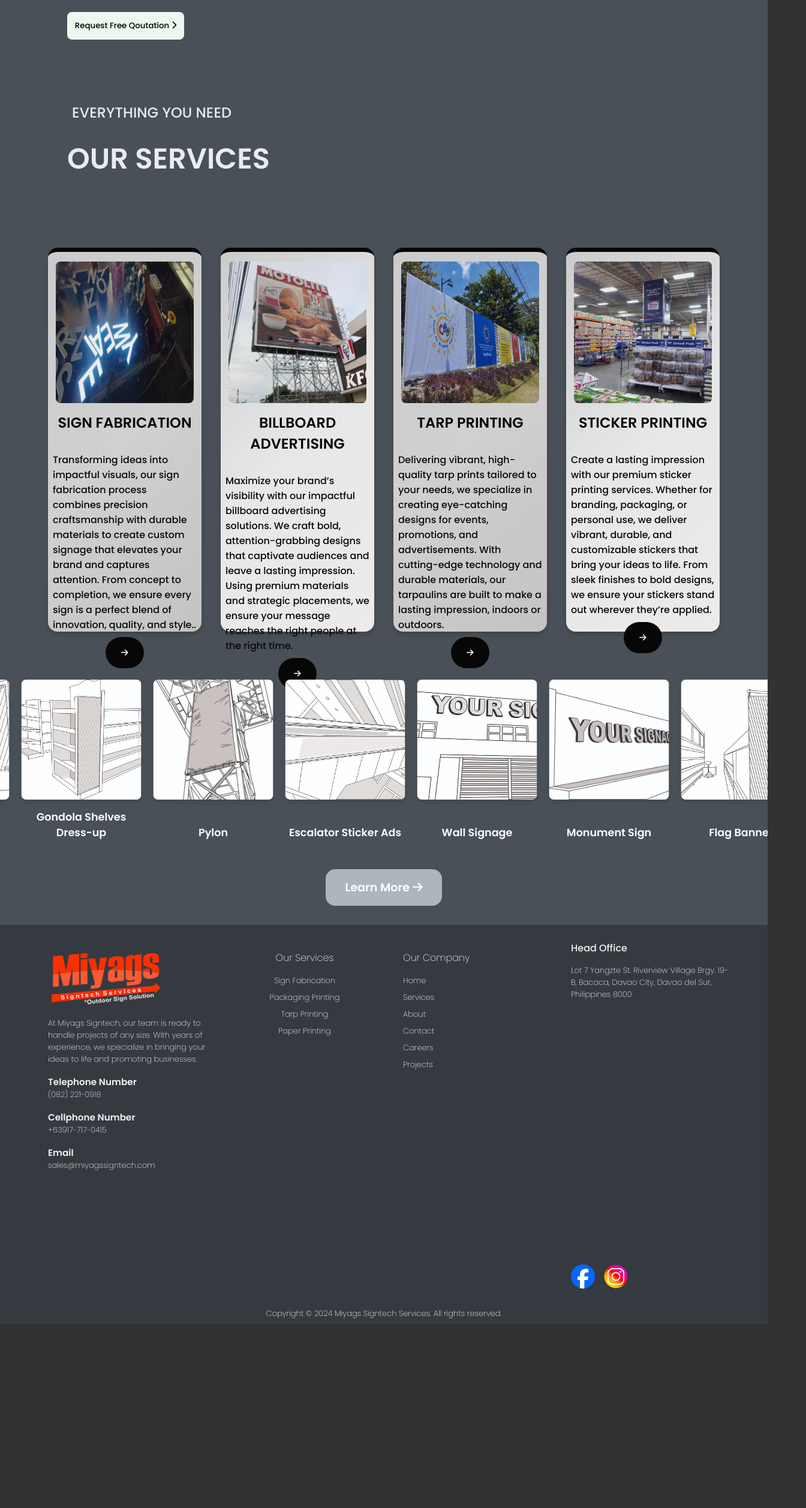
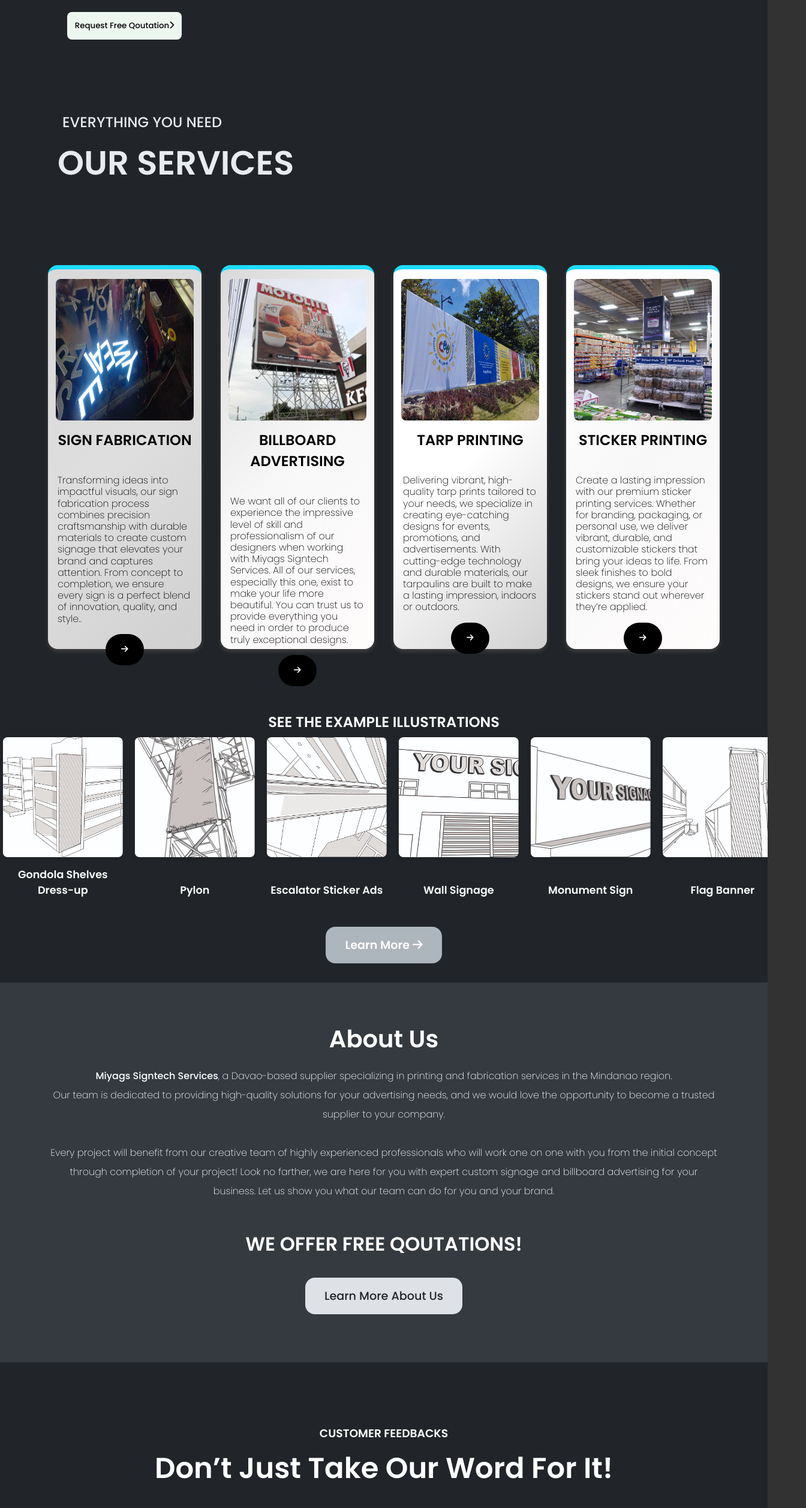
Before and after one commit to reyntors/Miyags-Signtech-Services-Website, a React (Create React App) app: page / in a window 1280 px wide. Shown: the part 2004-4518 px from the top of the page at 60% size, 1344 px wide, since content can reach past the window. Before the commit the page ends 4212 px from the top, so only its background shows below. Built offline with nearby package versions, Linux system fonts and the light colour scheme; grey boxes are pictures that could not be loaded.

Commit message:
so many added

```diff
--- a/src/App.jsx
+++ b/src/App.jsx
@@ -10,6 +10,7 @@ import { useEffect, useState } from "react";
 import ScrollUp from "./components/ScrollUp/scrollUp";
 import ShelfTalker from "./components/ShelfTalkerPage/shelfTalker";
 import Services from "./components/WeBuild/services"
+import Feedbacks from "./components/Feedbacks/feedbacks"
 
 
 function App() {
@@ -47,7 +48,8 @@ function App() {
               <Route path="/" element={
                 <>
                   <Services/>
-
+                  <About />
+                  <Feedbacks/>
 
 
                 </>
--- a/src/components/About/about.css
+++ b/src/components/About/about.css
@@ -1,13 +1,13 @@
 #about {
-    position: relative;
-    display: flex; /* Arrange children side-by-side */
-    align-items: flex-start;
-    justify-content: space-between;
+    display: flex;
+    align-items: center;
+    justify-content: center;
     width: 100%;
-    padding: 2rem;
+    padding: 5rem;
     background: #343a40;
     color: #fff;
-    text-align: left;
+    text-align: center;
+
   }
 
   .about-content {
@@ -22,13 +22,16 @@
     font-size: 2.5rem;
     font-weight: 600;
     color: rgb(255, 255, 255);
+    align-items: center;
+    justify-content: center;
+    text-align: center;
   }
 
   .aboutDesc {
     margin-top: 1rem;
     font-weight: 300;
     font-size: 1rem;
-    line-height: 4;
+    line-height: 2;
   }
 
   .connect-btn-container {
@@ -55,3 +58,9 @@
   .miyags{
     font-weight: 400;
   }
+
+  .about-content h1{
+    position: relative;
+    top: 1rem;
+    font-size: 2rem;
+  }
--- a/src/components/About/about.jsx
+++ b/src/components/About/about.jsx
@@ -25,8 +25,12 @@ const About = () => {
               advertising needs, and we would love the opportunity to become a
               trusted supplier to your company.
             </p>
+            <br/>
+            <p>Every project will benefit from our creative team of highly experienced professionals who will work one on one with you from the initial concept through completion of your project! Look no farther, we are here for you with expert custom signage and billboard advertising for your business. Let us show you what our team can do for you
+            and your brand.</p>
+            <h1>WE OFFER  FREE QOUTATIONS!</h1>
             <div className="connect-btn-container">
-
+              <button className='connect-btn'>Learn More About Us</button>
             </div>
           </div>
         </motion.div>
--- /dev/null
+++ b/src/components/Feedbacks/feedbacks.css
@@ -0,0 +1,82 @@
+#feedbacks{
+    justify-content: center;
+    align-items: center;
+    text-align: center;
+    width: 100%;
+    padding: 5rem;
+    height: 70rem;
+    background: #212529;
+}
+
+.feedback-container{
+    display: flex;
+    position: relative;
+    top: 2rem;
+    gap: 1rem;
+    line-height: 2;
+}
+
+.feedback1 ,.feedback2 , .feedback3{
+    background: white;
+    color: black;
+    border-radius: 1rem;
+    padding: 1rem;
+    text-align: left;
+}
+
+.feedback-sub{
+    font-size: 3rem;
+    font-weight: 600;
+}
+
+.project-container{
+    display: flex;
+    justify-content: center;
+    padding: 5rem;
+    margin-top: 1rem;
+    gap: 10rem;
+}
+
+.founded h1 , .clients h1, .projects h1{
+    font-weight: 400;
+}
+
+.founded p , .clients p, .projects p{
+    font-weight: 600;
+    font-size: 3rem;
+}
+
+.light-up{
+    padding: 3rem;
+    background: white;
+    color: #212529;
+    width: 100%;
+    border-radius: 10px;
+}
+
+.light-up h1{
+    font-size: 3.5rem;
+}
+
+.light-up p{
+    margin-top: 1rem;
+    line-height: 2;
+    font-size: 1.2rem;
+}
+
+.light-up button{
+    margin-top: 4rem;
+    background: #212529;
+    border: none;
+    padding: 20px;
+    border-radius: 5px;
+    color: white;
+    font-weight: 400;
+    transform: scale(1);
+    transition: transform 0.3s ease;
+}
+
+.light-up button:hover{
+    transform: scale(1.2);
+    background: #4a4a4b;
+}
--- /dev/null
+++ b/src/components/Feedbacks/feedbacks.jsx
@@ -0,0 +1,92 @@
+import './feedbacks.css';
+import React from 'react';
+import {  Link as RouterLink } from "react-router-dom";
+import {motion } from 'framer-motion'
+
+
+const handleScrollToTop = () => {
+    window.scrollTo({ top: 0, behavior: 'smooth' });
+  };
+
+
+
+
+const Feedbacks = () =>{
+
+return(
+    <motion.section
+      initial={{ opacity: 0, x: 100 }}
+      whileInView={{ opacity: 1, x: 0 }}
+      viewport={{ once: true, amount: 0.5 }}
+      transition={{ duration: 0.5 }}
+      >
+    <section id="feedbacks">
+
+        <h1>CUSTOMER FEEDBACKS</h1>
+        <h2 className='feedback-sub'>Don’t Just Take Our Word For It!</h2>
+
+                <div className="feedback-container">
+
+                        <div className="feedback1">
+                       <p> “Been using sign tech as long as I can remember! Always friendly, great services and honest pricing.”   </p>
+                       <h3>- Customer 1</h3>
+                        </div>
+
+                        <div className="feedback2">
+                       <p> “I’ve had MIYAGS SIGNTECH do 3 projects for my business. Each time, they’ve delivered a quality product for a fair price. Definitely recommend.”   </p>
+                       <h3>- Customer 2</h3>
+                        </div>
+
+                        <div className="feedback3">
+                       <p> “FAST!!!! Friendly people that got 3 back windows done in 15 minutes easy. HIGHLY RECOMMENDED!!!”  </p>
+                       <h3>- Customer 3</h3>
+                        </div>
+
+
+                </div>
+                 <motion.div
+                                        initial={{ opacity: 0, y: 100 }}
+                                        whileInView={{ opacity: 1, y: 0 }}
+                                        viewport={{ once: true, amount: 0.5 }}
+                                        transition={{ duration: 1 }}
+                                        >
+                    <div className="project-container">
+                    <div className="founded">
+                            <h1>FOUNDED</h1>
+                            <p>2017</p>
+                        </div>
+                        <div className="clients">
+                            <h1>ACTIVE CLIENTS</h1>
+                            <p>20</p>
+                        </div>
+                        <div className="projects">
+                            <h1>PROJECTS</h1>
+                            <p>1K+</p>
+                        </div>
+                     </div>
+                     </motion.div>
+                     <motion.div
+                                        initial={{ opacity: 0, x: 100 }}
+                                        whileInView={{ opacity: 1, x: 0 }}
+                                        viewport={{ once: true, amount: 0.5 }}
+                                        transition={{ duration: 1 }}
+                                        >
+                     <div className="light-up">
+                        <h1>BRIGHTEN YOUR BRAND TODAY!</h1>
+                        <p>Elevate your business’ visibility with our striking signs and billboards. Here at SIGN-TECH.com, we provide inventive, high-quality services that are designed to make an impact. Get in touch today to get started!</p>
+                        <RouterLink to='/contact' onClick={handleScrollToTop}>
+                        <button>Let's Get Started</button>
+                        </RouterLink>
+                     </div>
+                     </motion.div>
+
+    </section>
+    </motion.section>
+
+
+);
+
+
+}
+
+export default Feedbacks;
--- a/src/components/WeBuild/services.css
+++ b/src/components/WeBuild/services.css
@@ -10,7 +10,7 @@
   top: 3rem;
   position: relative;
   text-align: center;
-  background-color: #495057;
+  background-color: #212529;
   width: 100vw;
   right: 2rem;
   padding-bottom: 2rem;
@@ -430,8 +430,11 @@
   padding: 0.8rem;
   border: none;
   margin-top: 1rem;
+  transform: scale(1);
+  transition: transform 0.3s ease;
 }
 .qoutation:hover{
+  transform: scale(1.2);
   background: greenyellow;
 }
 
@@ -441,14 +444,26 @@
   left: 5rem;
 }
 
-.text-content .explore{
+
+.text-content2{
+
+  align-items: left;
+  text-align: left;
+  position: relative;
+  width: 100%;
+  padding: 1rem;
+
+}
+.text-content2 .explore{
   font-size: 1.5rem;
   font-weight: 400;
   margin-top: 1rem;
+  left: 5rem;
+  position: relative;
 }
 
-.text-content .services-title{
-  font-size: 3rem;
+.text-content2 .services-title{
+  font-size: 3.5rem;
   font-weight: 600;
 
 }
@@ -457,7 +472,8 @@
   display: flex;
   gap: 2rem;
   padding: 5rem;
-  opacity: 0.9;
+
+
 }
 
 .sign-fabrication{
@@ -470,16 +486,28 @@
   width: 30%;
   border-radius: 1rem;
   height: 40rem;
-  border-top: 7px solid #000000;
+  border-top: 7px solid #1cddff;
+  transform: scale(1);
+  transition: transform 0.3s ease;
+
 }
+
+.sign-fabrication:hover{
+  transform: scale(1.1);
+}
+
 
 .sign-fabrication p, h1{
   margin-top: 1rem;
   padding: 0.5rem;
+
 }
 
 .sign-fabrication p{
   text-align: left;
+  font-weight: 300;
+  line-height: 1.2;
+  padding: 1rem;
 }
 
 .sign-fabrication img{
@@ -511,8 +539,17 @@
   width: 30%;
   border-radius: 1rem;
   height: 40rem;
-  border-top: 7px solid #000000;
+  border-top: 7px solid #1cddff;
+
+  transform: scale(1);
+  transition: transform 0.3s ease;
+
 }
+
+.billboard:hover{
+  transform: scale(1.1);
+}
+
 
 .billboard p, h1{
   margin-top: 1rem;
@@ -521,6 +558,9 @@
 
 .billboard p{
   text-align: left;
+  font-weight: 300;
+  line-height: 1.2;
+  padding: 1rem;
 }
 
 .billboard img{
@@ -544,15 +584,24 @@
 .tarp-printing{
   justify-content: center;
   flex-direction: column;
-  background: linear-gradient(135deg, #d9d9d9, #dfdede, #d1d0d0);
+  background: linear-gradient(135deg, #ffffff, #ffffff, #d1d0d0);
   box-shadow: 0px 4px 6px #414040;
   padding-bottom: 10rem;
   color: black;
   width: 30%;
   border-radius: 1rem;
   height: 40rem;
-  border-top: 7px solid #000000;
+  border-top: 7px solid #1cddff;
+
+  transform: scale(1);
+  transition: transform 0.3s ease;
+
 }
+
+.tarp-printing:hover{
+  transform: scale(1.1);
+}
+
 
 .tarp-printing p, h1{
   margin-top: 1rem;
@@ -561,6 +610,9 @@
 
 .tarp-printing p{
   text-align: left;
+  font-weight: 300;
+  line-height: 1.2;
+  padding: 1rem;
 }
 
 .tarp-printing img{
@@ -584,15 +636,24 @@
 .sticker-printing{
   justify-content: center;
   flex-direction: column;
-  background: linear-gradient(135deg, #d9d9d9, #f8f8f8, #fffcfc);
+  background: linear-gradient(135deg, #ffffff, #f8f8f8, #fffcfc);
   box-shadow: 0px 4px 6px #414040;
   padding-bottom: 10rem;
   color: black;
   width: 30%;
   border-radius: 1rem;
   height: 40rem;
-  border-top: 7px solid #000000;
+  border-top: 7px solid #1cddff;
+
+  transform: scale(1);
+  transition: transform 0.3s ease;
+
 }
+
+.sticker-printing:hover{
+  transform: scale(1.1);
+}
+
 
 .sticker-printing p, h1{
   margin-top: 1rem;
@@ -601,6 +662,9 @@
 
 .sticker-printing p{
   text-align: left;
+  font-weight: 300;
+  line-height: 1.2;
+  padding: 1rem;
 }
 
 .sticker-printing img{
--- a/src/components/WeBuild/services.jsx
+++ b/src/components/WeBuild/services.jsx
@@ -9,6 +9,11 @@ import signFabrication from '../../assets/signFabrication.jpg'
 import billboard from '../../assets/billboard.jpg'
 import tarpPrinting from '../../assets/tarp-printing.jpg'
 import stickerPrinting from '../../assets/sticker-printing.jpg'
+import {  Link as RouterLink } from "react-router-dom";
+
+const handleScrollToTop = () => {
+  window.scrollTo({ top: 0, behavior: 'smooth' });
+};
 
 
 const imagePaths = {
@@ -103,6 +108,8 @@ const Services = () => {
   const [isModalOpen, setIsModalOpen] = useState(false);
   const [selectedImage, setSelectedImage] = useState(null);
   const [currentImageIndex, setCurrentImageIndex] = useState(0);
+
+
 
   // Open modal with selected image
   const openModal = (image, index) => {
@@ -363,7 +370,13 @@ const Services = () => {
                     and expert craftsmanship, we ensure your business makes a bold statement and connects with your target
                      audience. Get in touch with us today to bring your vision to life!</p>
                 </motion.p>
-                     <button className='qoutation'>Request Free Qoutation <FontAwesomeIcon icon={faChevronRight} /></button>
+                <RouterLink to="/contact"  onClick={handleScrollToTop}>
+                     <button
+                     className='qoutation'>
+                      Request Free Qoutation
+                      <FontAwesomeIcon icon={faChevronRight} />
+                      </button>
+                      </RouterLink>
                </div>
                <motion.div
                   initial={{ opacity: 0, x: 100 }}
@@ -383,7 +396,7 @@ const Services = () => {
                   viewport={{ once: true, amount: 0.5 }}
                   transition={{ duration: 1 }}
                   >
-              <div className="text-content">
+              <div className="text-content2">
 
                   <h1 className="explore">EVERYTHING YOU NEED</h1>
                   <h2 className="services-title">OUR SERVICES</h2>
@@ -408,7 +421,7 @@ const Services = () => {
                       <div className="billboard">
                       <img src={billboard} alt="" />
                           <h1>BILLBOARD ADVERTISING</h1>
-                          <p>Maximize your brand’s visibility with our impactful billboard advertising solutions. We craft bold, attention-grabbing designs that captivate audiences and leave a lasting impression. Using premium materials and strategic placements, we ensure your message reaches the right people at the right time.</p>
+                          <p>We want all of our clients to experience the impressive level of skill and professionalism of our designers when working with Miyags Signtech Services. All of our services, especially this one, exist to make your life more beautiful. You can trust us to provide everything you need in order to produce truly exceptional designs.</p>
                           <button> <FontAwesomeIcon icon={faArrowRight} /></button>
                       </div>
 
@@ -432,7 +445,7 @@ const Services = () => {
                 </motion.div>
 
                 <div className="services-marquee">
-
+                  <h1>SEE THE EXAMPLE  ILLUSTRATIONS</h1>
                   <div className="marquee-content">
                     {servicesData.map((service, index) => (
                       <div className="service-item" key={index} onClick={() => openModal(service.img, index)}>
```
